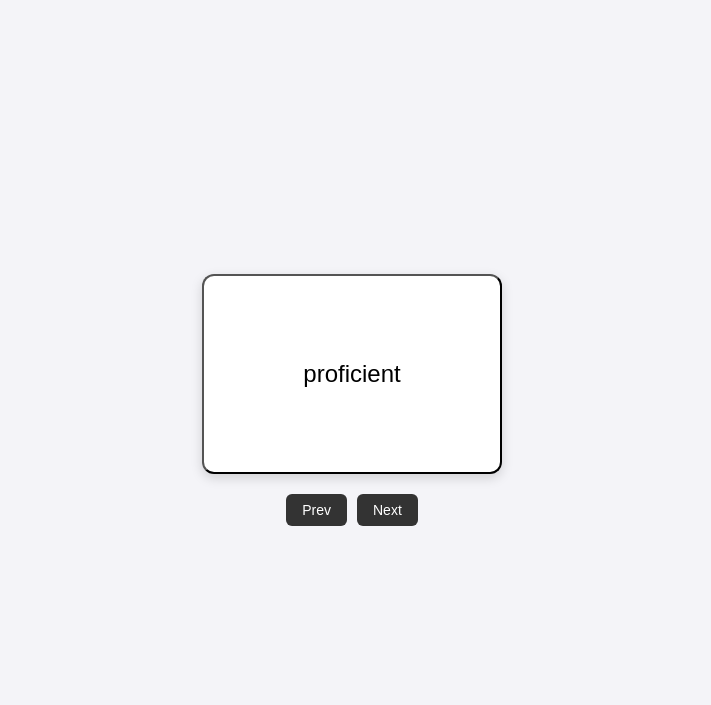
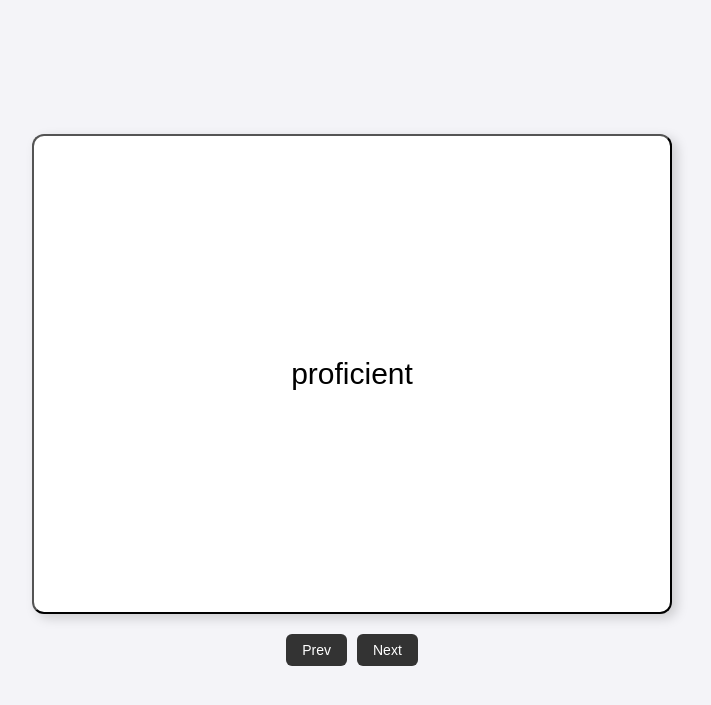
Before and after one commit to tnoshin/SAT-Flashcards, a Flask app: page / in a window 1280 px wide. Shown: the top 705 px of the page, without its empty margins (288-999 px from the left). Run offline with Flask 3, Linux system fonts and the light colour scheme.

Commit message:
decorations

```diff
--- a/templates/index.html
+++ b/templates/index.html
@@ -33,8 +33,8 @@
     }
 
     .outer_card {
-        width: 300px;
-        height: 200px;
+        width: 80dvh;
+        height: 60dvh;
     }
 
     .card {
@@ -48,19 +48,18 @@
         height: 100%;
         background: #fff;
         border-radius: 12px;
-        box-shadow: 0 4px 12px rgba(0, 0, 0, 0.15);
+        box-shadow: 5px 4px 12px rgba(0, 0, 0, 0.168);
         display: flex;
         align-items: center;
         justify-content: center;
         padding: 20px;
-        font-size: 24px;
+        font-size: 30px;
         text-align: center;
-        box-sizing: border-box;
     }
 
     .card_back {
-        background: #eef;
-        font-size: 16px;
+        background: rgba(159, 196, 255, 0.132);
+        font-size: 30px;
     }
 
     .outer_card {
@@ -76,7 +75,6 @@
     .card_front,
     .card_back {
         position: absolute;
-        inset: 0;
         backface-visibility: hidden;
     }
 
```
